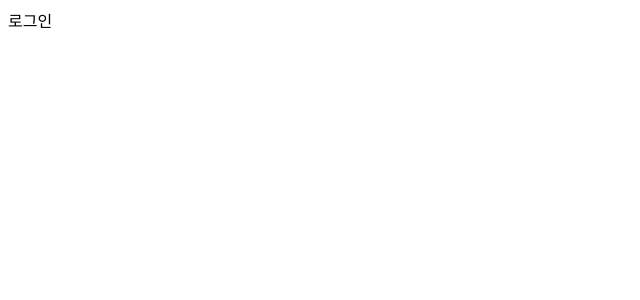
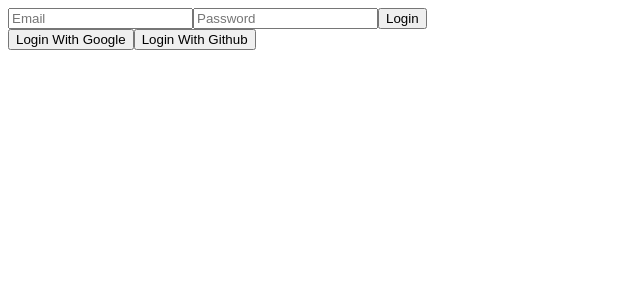
Before and after one commit to kangsw1025/Diary, a React (Create React App) app: page / in a window 1280 px wide. Shown: the top 300 px of the page, without its empty margins (0-640 px from the left). Built offline with nearby package versions, Linux system fonts and the light colour scheme.

Commit message:
Add Social Login, Email Login function

```diff
--- a/src/components/AuthForm.js
+++ b/src/components/AuthForm.js
@@ -1,6 +1,49 @@
-import React from "react";
-function Auth() {
-  return <div>로그인</div>;
+import React, { useState } from "react";
+import { getAuth, signInWithEmailAndPassword } from "firebase/auth";
+
+function AuthForm() {
+  const [email, setEmail] = useState("");
+  const [password, setPassword] = useState("");
+  const [error, setError] = useState("");
+
+  const onChange = e => {
+    const { name, value } = e.target;
+
+    if (name === "email") setEmail(value);
+    if (name === "password") setPassword(value);
+  };
+
+  const onSubmit = async e => {
+    e.preventDefault();
+
+    try {
+      let data;
+      data = await signInWithEmailAndPassword(getAuth(), email, password);
+    } catch (e) {
+      setError(e);
+      console.error(error);
+    }
+  };
+
+  return (
+    <form onSubmit={onSubmit}>
+      <input
+        name="email"
+        type="email"
+        placeholder="Email"
+        onChange={onChange}
+        required
+      />
+      <input
+        name="password"
+        type="password"
+        placeholder="Password"
+        onChange={onChange}
+        required
+      />
+      <input type="submit" value="Login" />
+    </form>
+  );
 }
 
-export default Auth;
+export default AuthForm;
--- a/src/routes/Auth.js
+++ b/src/routes/Auth.js
@@ -1,10 +1,36 @@
 import React from "react";
 import AuthForm from "../components/AuthForm";
+import {
+  getAuth,
+  signInWithPopup,
+  GoogleAuthProvider,
+  GithubAuthProvider,
+} from "firebase/auth";
 
 function Auth() {
+  const onSocialClick = async e => {
+    const { name } = e.target;
+    var provider;
+
+    if (name === "google") {
+      provider = new GoogleAuthProvider();
+    } else if (name === "github") {
+      provider = new GithubAuthProvider();
+    }
+    await signInWithPopup(getAuth(), provider);
+  };
+
   return (
     <>
       <AuthForm />
+      <div>
+        <button onClick={onSocialClick} name="google">
+          Login With Google
+        </button>
+        <button onClick={onSocialClick} name="github">
+          Login With Github
+        </button>
+      </div>
     </>
   );
 }
```
